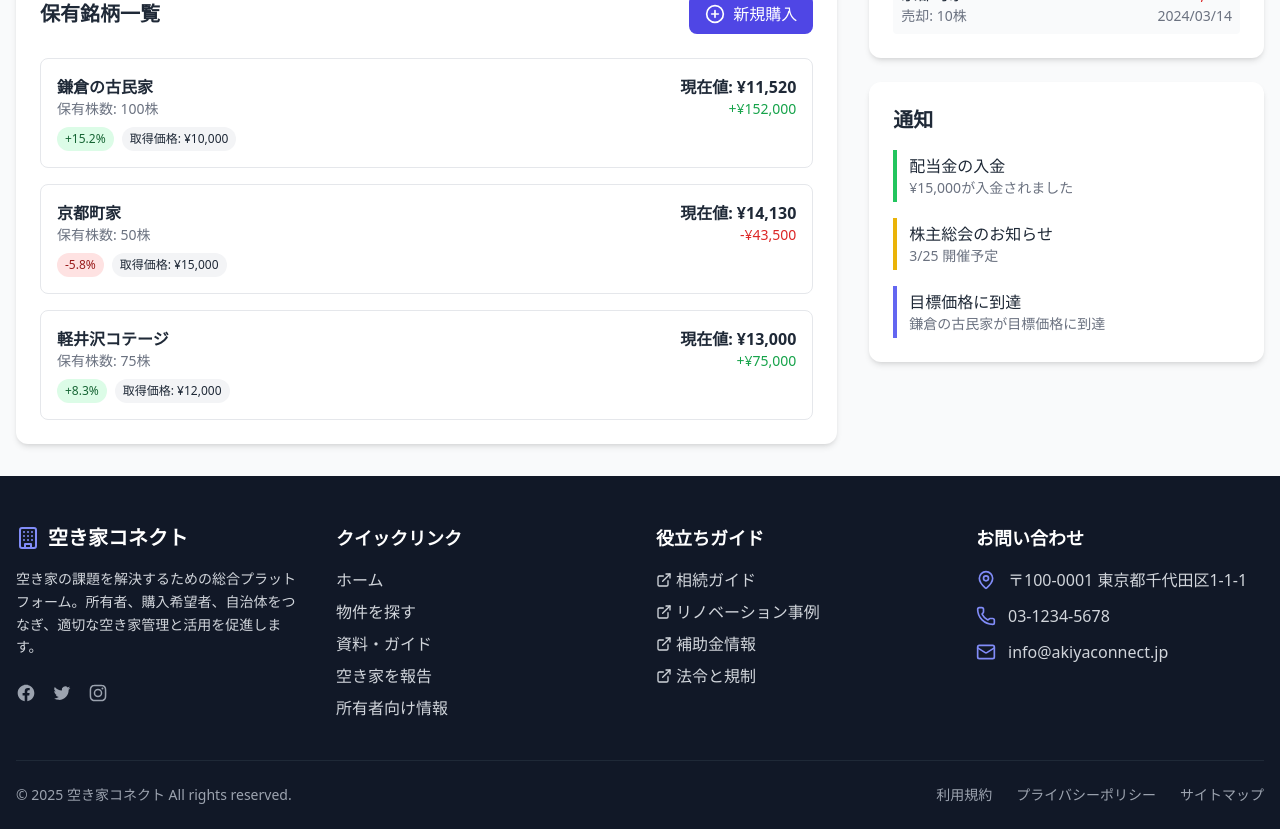
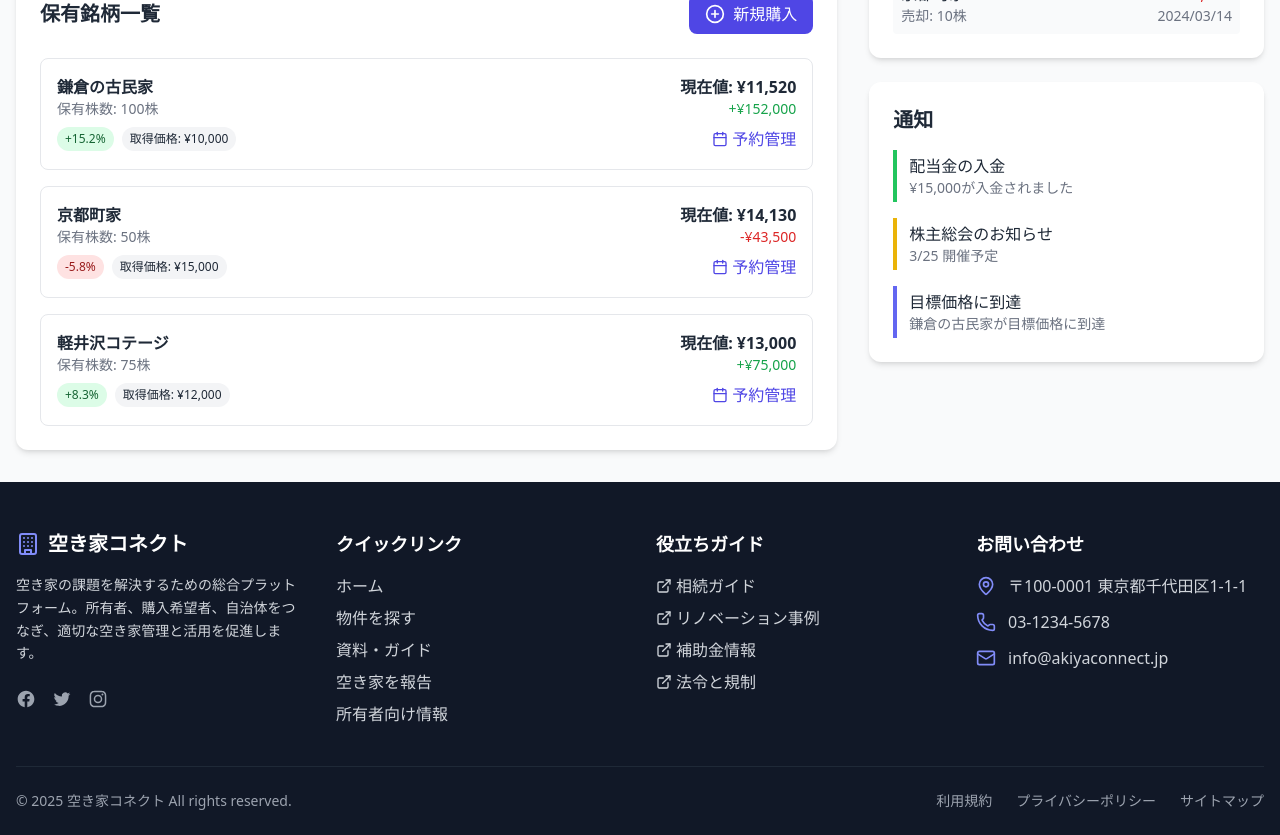
Before and after one commit to smastu/AkiyaConnect-VacantHouseManagementPlatform, a React (Vite) app: page /owner-dashboard in a window 1280 px wide. Shown: the part 840-1675 px from the top of the page. Built offline with nearby package versions, Linux system fonts and the light colour scheme.

Commit message:
Add reservation management link to owner dashboard

```diff
--- a/src/pages/OwnerDashboardPage.tsx
+++ b/src/pages/OwnerDashboardPage.tsx
@@ -1,6 +1,7 @@
 import React from 'react';
-import { Building, FileText, Bell, Settings, Users, PlusCircle, TrendingUp, DollarSign, ArrowUpRight, ArrowDownRight, ChevronRight } from 'lucide-react';
+import { Building, FileText, Bell, Settings, Users, PlusCircle, TrendingUp, DollarSign, ArrowUpRight, ArrowDownRight, ChevronRight, Calendar } from 'lucide-react';
 import StockChart from '../components/charts/StockChart';
+import { Link } from 'react-router-dom';
 
 const OwnerDashboardPage: React.FC = () => {
   return (
@@ -97,6 +98,13 @@ const OwnerDashboardPage: React.FC = () => {
                     <div className="text-right">
                       <p className="font-semibold text-gray-800">現在値: ¥11,520</p>
                       <p className="text-sm text-green-600">+¥152,000</p>
+                      <Link
+                        to="/property/1/reservations"
+                        className="inline-flex items-center text-indigo-600 hover:text-indigo-800 mt-2"
+                      >
+                        <Calendar className="w-4 h-4 mr-1" />
+                        予約管理
+                      </Link>
                     </div>
                   </div>
                 </div>
@@ -118,6 +126,13 @@ const OwnerDashboardPage: React.FC = () => {
                     <div className="text-right">
                       <p className="font-semibold text-gray-800">現在値: ¥14,130</p>
                       <p className="text-sm text-red-600">-¥43,500</p>
+                      <Link
+                        to="/property/2/reservations"
+                        className="inline-flex items-center text-indigo-600 hover:text-indigo-800 mt-2"
+                      >
+                        <Calendar className="w-4 h-4 mr-1" />
+                        予約管理
+                      </Link>
                     </div>
                   </div>
                 </div>
@@ -139,6 +154,13 @@ const OwnerDashboardPage: React.FC = () => {
                     <div className="text-right">
                       <p className="font-semibold text-gray-800">現在値: ¥13,000</p>
                       <p className="text-sm text-green-600">+¥75,000</p>
+                      <Link
+                        to="/property/3/reservations"
+                        className="inline-flex items-center text-indigo-600 hover:text-indigo-800 mt-2"
+                      >
+                        <Calendar className="w-4 h-4 mr-1" />
+                        予約管理
+                      </Link>
                     </div>
                   </div>
                 </div>
```
